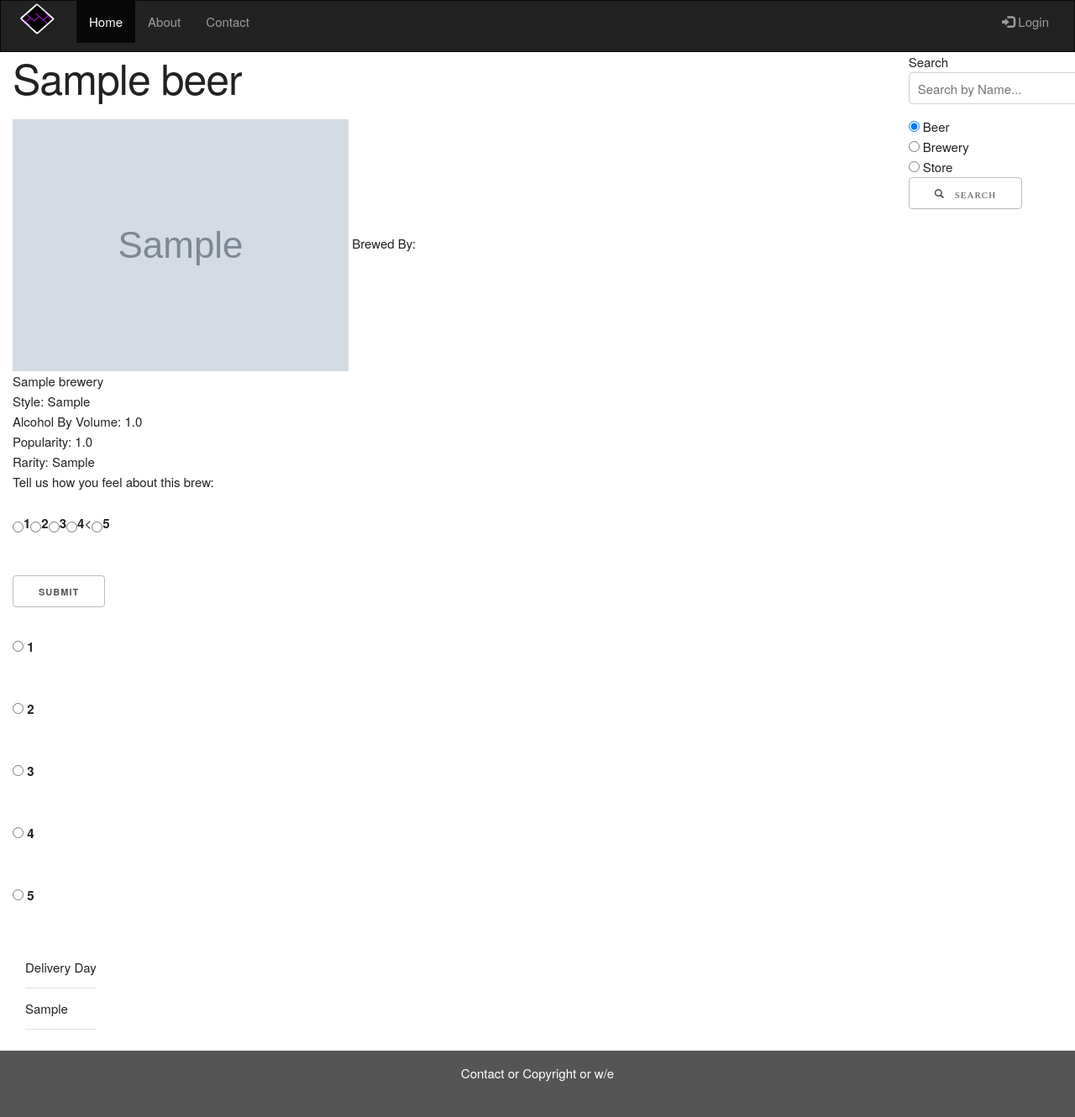
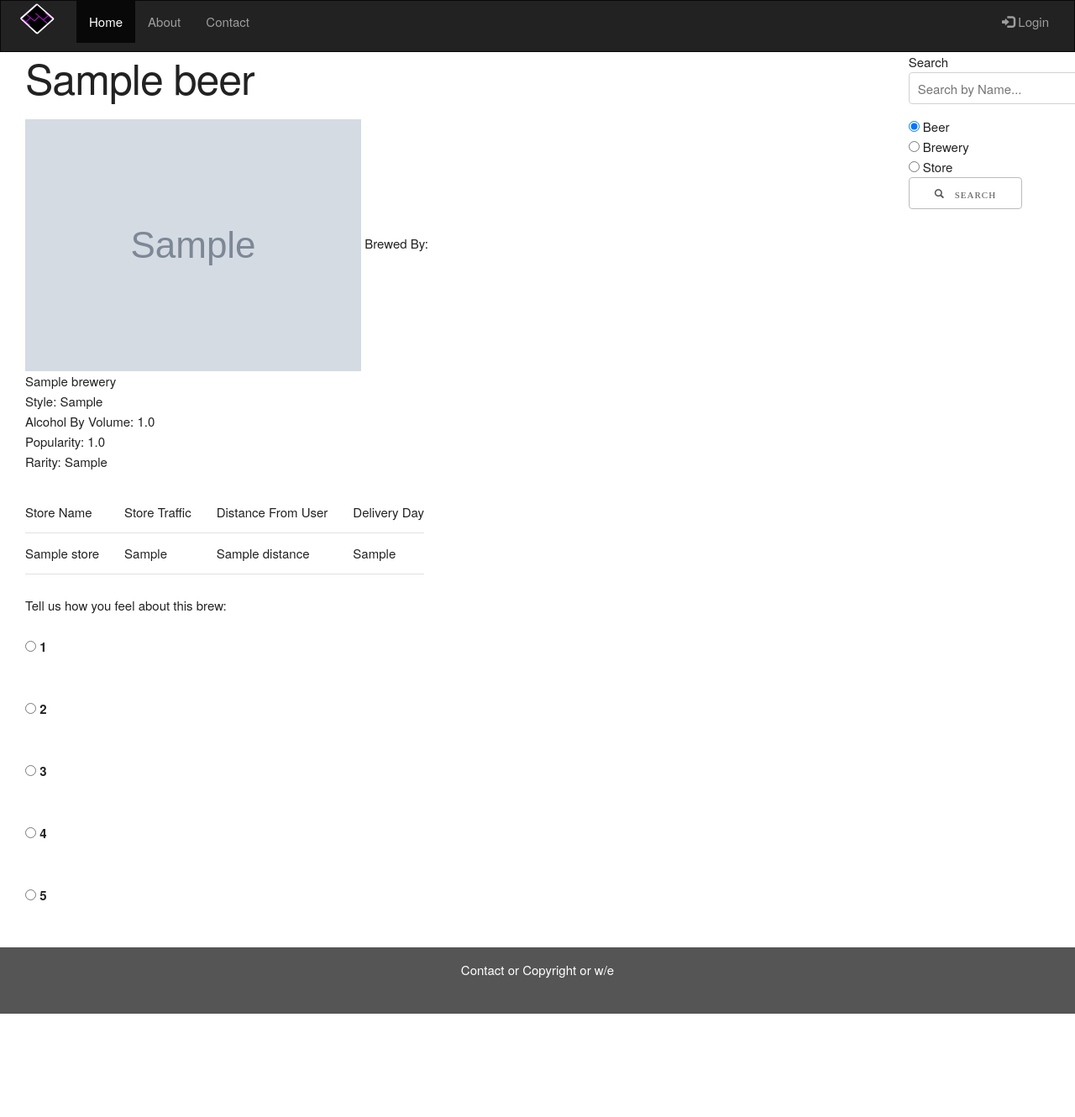
Before and after one commit to mrahman013/Hope4Hops-web-applcation, a Flask app: template hopsapp/templates/beerprofile.html in a window 1280 px wide. Shown: the whole page at 84% size. After the commit the page ends 1207 px from the top, so only its background shows below. Run offline with Flask 2, Linux system fonts and the light colour scheme; tables that the repository leaves empty hold one stand-in row (values such as "Sample post"); the template is opened without the code that fills it: values that come from a table or form of the project are taken from there, most other values are stand-ins (such as "Sample title", 1, 10 or a date in 2020); grey boxes marked "Sample" are stand-in pictures; some libraries are stand-ins or nearby versions.

Commit message:
added distances from beer.stores with respect to users

```diff
--- a/hopsapp/routes.py
+++ b/hopsapp/routes.py
@@ -17,6 +17,11 @@ def find_rare_beers():
         if b.rarity == 'rare':
             rare_beers.append(b)
     return rare_beers[0:3]
+
+def distance(lat1, lon1, lat2, lon2):
+    p = 0.017453292519943295     #Pi/180
+    a = 0.5 - cos((lat2 - lat1) * p)/2 + cos(lat1 * p) * cos(lat2 * p) * (1 - cos((lon2 - lon1) * p)) / 2
+    return 12742 * asin(sqrt(a)) #2*R*asin...
 
 @app.route('/', methods=['GET','POST'])
 def home():
@@ -81,7 +86,19 @@ def register():
 @app.route('/beerprofile', methods=['GET', 'POST'])
 #value for new rating is new_rating
 def beerprofile():
-    if request.method == 'POST':
+    if request.method == 'GET':
+        search = request.args['name']
+        beer = Beer.query.filter_by(name=search).first()
+        #TODO: get user latitude and longitude instead of using hardcoded
+        user_lat = 40.8200471
+        user_lon = -73.9514611
+        distances = []
+        for store in beer.stores:
+            d = distance(user_lat, user_lon, store.lat, store.lon)
+            distances.append(d)
+        return render_template("beerprofile.html",beer=beer,distances = distances)
+
+    elif request.method == 'POST':
         searchtype = request.form['searchtype']
         text_search = request.form['text_search']
         if searchtype == 'beer':
@@ -90,14 +107,15 @@ def beerprofile():
             return redirect(url_for('breweryprofile', name=text_search))
         if searchtype == 'store':
             return redirect(url_for('storeprofile', name=text_search))
-    else:
-        search = request.args['name']
-        beer = Beer.query.filter_by(name=search).first()
-        return render_template("beerprofile.html",beer=beer)
+
 
 @app.route('/breweryprofile', methods=['GET', 'POST'])
 def breweryprofile():
-    if request.method == 'POST':
+    if request.method == 'GET':
+        search = request.args['name']
+        brewery = Brewery.query.filter_by(name=search).first()
+        return render_template("breweryprofile.html", brewery=brewery)
+    elif request.method == 'POST':
         searchtype = request.form['searchtype']
         text_search = request.form['text_search']
         if searchtype == 'beer':
@@ -106,11 +124,24 @@ def breweryprofile():
             return redirect(url_for('breweryprofile', name=text_search))
         if searchtype == 'store':
             return redirect(url_for('storeprofile', name=text_search))
-    else:
+
+@app.route('/storeprofile', methods=['GET', 'POST'])
+def storeprofile():
+    if request.method == 'GET':
         search = request.args['name']
-        brewery = Brewery.query.filter_by(name=search).first()
-        return render_template("breweryprofile.html", brewery=brewery)
-
+        store = Store.query.filter_by(name=search).first()
+        return render_template("storeprofile.html", store=store)
+    elif request.method == 'POST':
+        searchtype = request.form['searchtype']
+        text_search = request.form['text_search']
+        print(searchtype)
+        print(text_search)
+        if searchtype == 'beer':
+            return redirect(url_for('beerprofile', name=text_search))
+        if searchtype == 'brewery':
+            return redirect(url_for('breweryprofile', name=text_search))
+        if searchtype == 'store':
+            return redirect(url_for('storeprofile', name=text_search))
 
 @app.route('/findstore', methods=['GET', 'POST'])
 def findstore():
@@ -119,7 +150,8 @@ def findstore():
     user_lon = -73.9514611
     # declaring list to hold all column of stores
     search = request.args['name']
-    beer = Beer.query.filter_by(name = search)
+    # beer = Beer.query.filter_by(name = search)
+    store_search = Beer.query.filter_by(name=search)
 
     store_name = []
     store_address = []
@@ -130,7 +162,7 @@ def findstore():
     store_lat = []
     store_lon = []
     distance_from_user = []
-    # getting post's name
+    # geting post's name
 
     # loop to get data of store and put into their respective list
     for atrb in store_search:
@@ -146,11 +178,6 @@ def findstore():
 
     #finding distance from user to store
 
-    def distance(lat1, lon1, lat2, lon2):
-        p = 0.017453292519943295     #Pi/180
-        a = 0.5 - cos((lat2 - lat1) * p)/2 + cos(lat1 * p) * cos(lat2 * p) * (1 - cos((lon2 - lon1) * p)) / 2
-        return 12742 * asin(sqrt(a)) #2*R*asin...
-
     for i in range(len(store_lat)):
         r = distance(user_lat, user_lon, store_lat[i], store_lon[i])
         distance_from_user.append(r)
@@ -164,27 +191,8 @@ def findstore():
     # tem2D.append(store_name)
     # tem2D.append(store_address)
 
-    return render_template("findstore.html", all_component = zip(store_name, store_address, store_city, store_state, store_zip, store_avg_traffic, store_lat, store_lon, distance_from_user))
-
-
-
-@app.route('/storeprofile', methods=['GET', 'POST'])
-def storeprofile():
-    if request.method == 'POST':
-        searchtype = request.form['searchtype']
-        text_search = request.form['text_search']
-        print(searchtype)
-        print(text_search)
-        if searchtype == 'beer':
-            return redirect(url_for('beerprofile', name=text_search))
-        if searchtype == 'brewery':
-            return redirect(url_for('breweryprofile', name=text_search))
-        if searchtype == 'store':
-            return redirect(url_for('storeprofile', name=text_search))
-    else:
-        search = request.args['name']
-        store = Store.query.filter_by(name=search).first()
-        return render_template("storeprofile.html", store=store)
+    return render_template("findstore.html")
+    # return render_template("findstore.html", all_component = zip(store_name, store_address, store_city, store_state, store_zip, store_avg_traffic, store_lat, store_lon, distance_from_user))
 
 """
 def average_popularity(beer, rating):
--- a/hopsapp/templates/beerprofile.html
+++ b/hopsapp/templates/beerprofile.html
@@ -11,13 +11,13 @@
 
 
 <body>
-<div class="container-fluid text-center">
-<div class="row">
+<div class="container-fluid text-left">
+<!-- <div class="row"> -->
 
 <!-- <div class = "description"> -->
     <div class="col-sm-5">
 
-      <div class="text-left">
+      <!-- <div class="text-left"> -->
 
       <h1>{{beer.name}}</h1>
       <!-- <img src="{{ url_for('static', filename='beer.beer_image') }}" style="width:100%; float:right"> -->
@@ -31,26 +31,29 @@
       Popularity: {{beer.average_popularity}}<br>
       Rarity: {{beer.rarity}}<br>
     </span>
-    <form>
+    <table>
+    <thead>
+    <td>Store Name</td>
+    <td>Store Traffic</td>
+    <td>Distance From User</td>
+    <td>Delivery Day</td>
+
+    </thead>
+    <tr>
+      {% for store in beer.stores %}
+    <td>{{store.name}}</td>
+    <td>{{store.average_traffic}}</td>
+    {% endfor %}
+    {% for d in distances %}
+    <td>{{d}}</td><br>
+        {% endfor %}
+    <td>{{beer.devlivery_day_of_the_week}}</td>
+
+    </tr>
+    </table>
+
     <p>Tell us how you feel about this brew:</p>
-<div class="inner">
-  <input type="radio" name="new_rating" value="1">
-  <label for="contactChoice1">1</label>
-  <input type="radio" name="new_rating" value="2">
-  <label for="contactChoice2">2</label>
-  <input type="radio" name="new_rating" value="3">
-  <label for="contactChoice3">3</label>
-  <input type="radio" name="new_rating" value="4">
-  <label for="contactChoice3">4</label><
-  <input type="radio" name="new_rating" value="5">
-  <label for="contactChoice3">5</label>
-</div>
-<div>
-  <button type="submit">Submit</button>
-</div>
-</form>
-
-
+    <form method="POST">
     <div  class="inner">
         <label for="1"> <input name="new_rating" type="radio" value="1" />  1  </label>
     </div>
@@ -67,29 +70,16 @@
         <label for="5"> <input name="new_rating" type="radio" value="5" /> 5 </label>
     </div>
 
-            </div>
+    <!-- </div> -->
 
 
       </div>
-    </div>
+<!-- </div> -->
 
-    <div class="col-sm-5">
-      <table>
-      <thead>
-      <!-- <td>Store Name</td> -->
-      <!-- <td>Store Traffic</td> -->
-      <td>Delivery Day</td>
+    <!-- <div class="col-sm-5"> -->
 
-      </thead>
-      <tr>
-      <!-- <td>{{storename}}</td> -->
-      <!-- <td>{{traffic}}</td> -->
-      <td>{{beer.devlivery_day_of_the_week}}</td>
 
-      </tr>
-      </table>
-
-    </div>
+    <!-- </div> -->
 
 
   </div>
```
Lines whose indentation alone changed are shown as unchanged.
